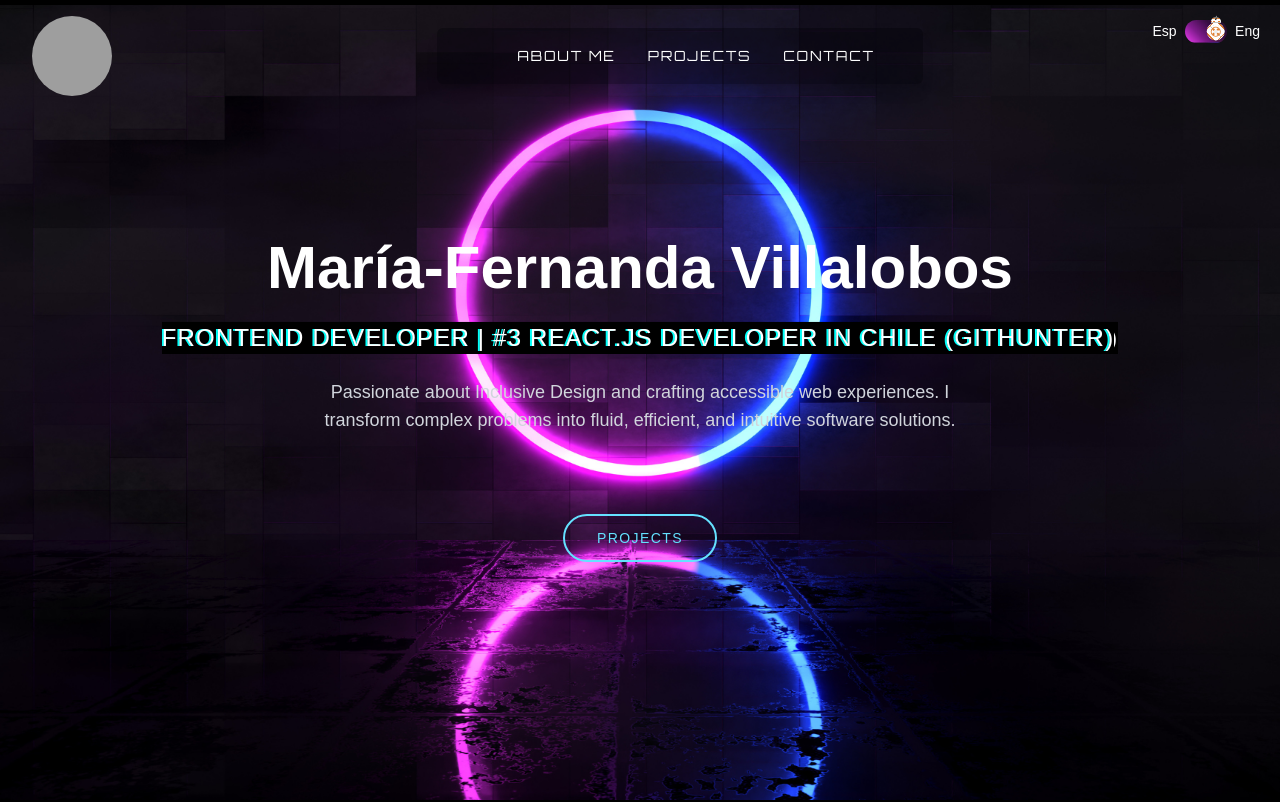
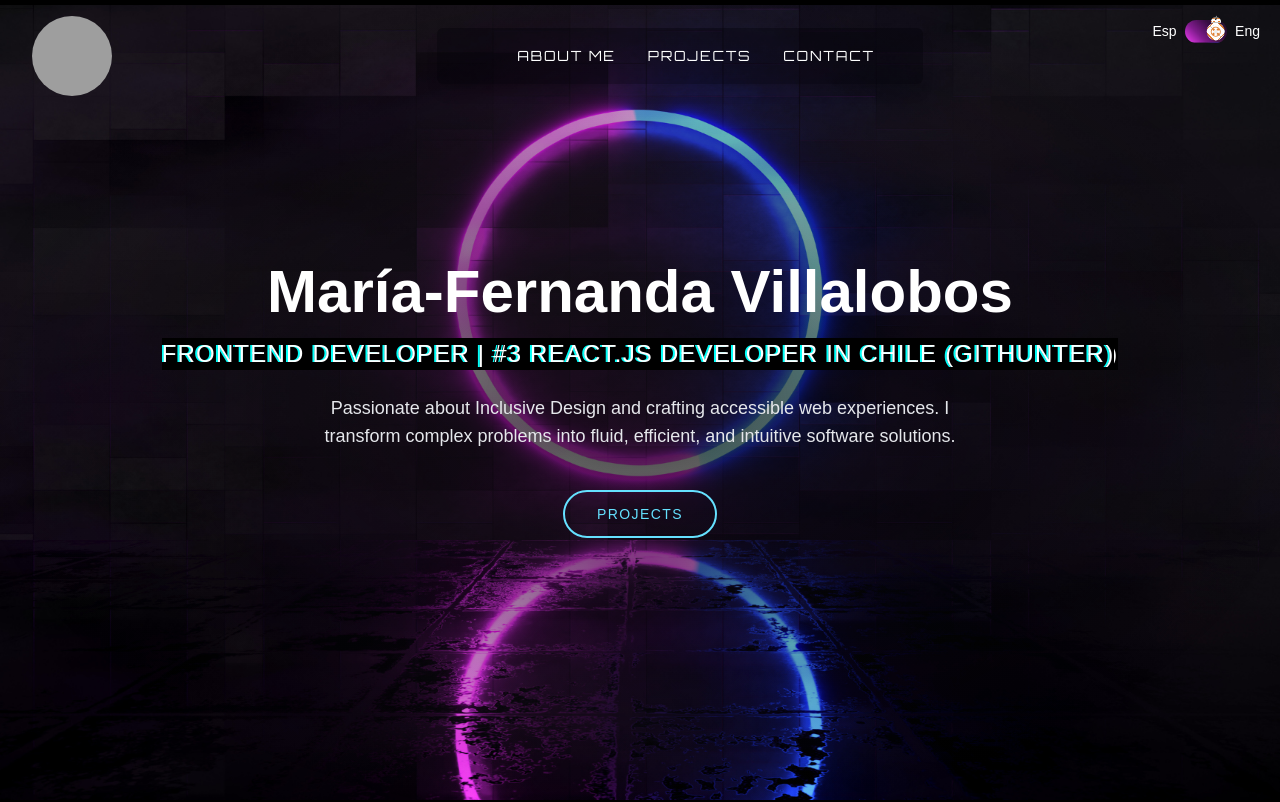
Before and after one commit to MariferVL/inner-rework, a Next.js app: page /en in a window 1280 px wide. Shown: the top 802 px of the page. Built offline with nearby package versions, Linux system fonts and the light colour scheme; grey boxes are pictures that could not be loaded.

Commit message:
Refactor HeroSection component: enhance layout structure, improve text styling, and add gradient overlay for better visual contrast

```diff
--- a/components/HeroSection.js
+++ b/components/HeroSection.js
@@ -4,33 +4,44 @@ export default function HeroSection({ dictionary, lang }) {
   return (
     <section
       id="home"
-      className="min-h-screen flex items-center justify-center text-center text-white p-4"
+      // Main container to center content. It's also a positioning context.
+      className="min-h-screen flex items-center justify-center p-4 relative"
     >
-      {/*  Float Animation container */}
-      <div className="animate-float space-y-6">
+      {/* Gradient overlay for contrast. Sits on top of the background image. */}
+      <div className="absolute inset-0 bg-[radial-gradient(ellipse_at_center,rgba(10,10,10,0.8)_0%,rgba(10,10,10,0)_75%)]"></div>
+
+      {/* Content container. 'relative' and 'z-10' place it above the overlay. */}
+      <div className="relative z-10 text-center text-white">
 
         {/* Name */}
-        <h1 className="text-4xl md:text-6xl font-orbitron font-bold">
+        <h1 className="text-4xl sm:text-5xl md:text-6xl font-orbitron font-bold text-shadow-glow">
           {dictionary.hero.name}
         </h1>
 
-        {/* Title with Glitch effect*/}
-        <p className="text-lg md:text-2xl font-orbitron uppercase tracking-wider glitch" data-text={dictionary.hero.headline}>
+        {/* Professional headline with glitch effect. */}
+        <div className="mt-4">
+          <p
+            className="text-lg md:text-2xl font-orbitron uppercase tracking-wider glitch"
+            data-text={dictionary.hero.headline}
+          >
             {dictionary.hero.headline}
           </p>
+        </div>
 
-        {/* Professional Mision */}
-        <p className="text-base md:text-lg font-cabin max-w-2xl mx-auto text-gray-300 min-h-[6rem]">
+        {/* Professional Mission */}
+        <p className="text-base md:text-lg font-cabin max-w-2xl mx-auto text-gray-200 mt-6 min-h-[4rem]">
           {dictionary.hero.mission}
         </p>
 
-        {/* CTA */}
+        {/* Call to Action (CTA) */}
+        <div className="mt-8">
           <Link
             href={`/${lang}#projects`}
-          className="inline-block mt-4 px-8 py-3 font-orbitron uppercase text-sm tracking-widest bg-transparent border-2 border-[#65e1ff] text-[#65e1ff] rounded-full transition-all duration-300 hover:bg-[#65e1ff] hover:text-black hover:shadow-[0_0_20px_#65e1ff] transform hover:scale-105"
+            className="inline-block px-8 py-3 font-orbitron uppercase text-sm tracking-widest bg-transparent border-2 border-[#65e1ff] text-[#65e1ff] rounded-full transition-all duration-300 hover:bg-[#65e1ff] hover:text-black hover:shadow-[0_0_25px_#65e1ff] transform hover:scale-105 focus:outline-none focus:ring-4 focus:ring-[#65e1ff]/50"
           >
             {dictionary.nav.projects}
           </Link>
+        </div>
 
       </div>
     </section>
```
Lines whose indentation alone changed are shown as unchanged.
